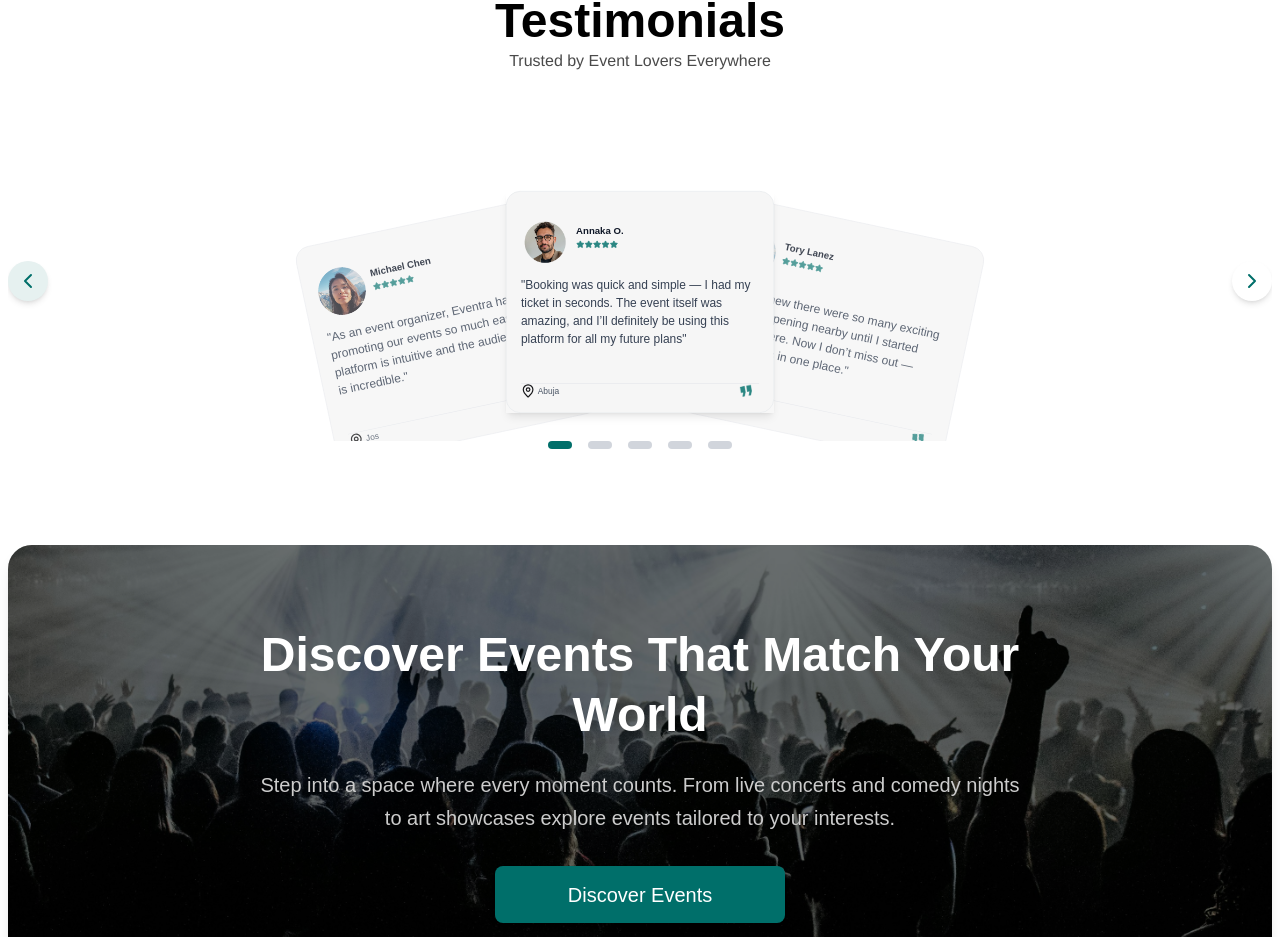
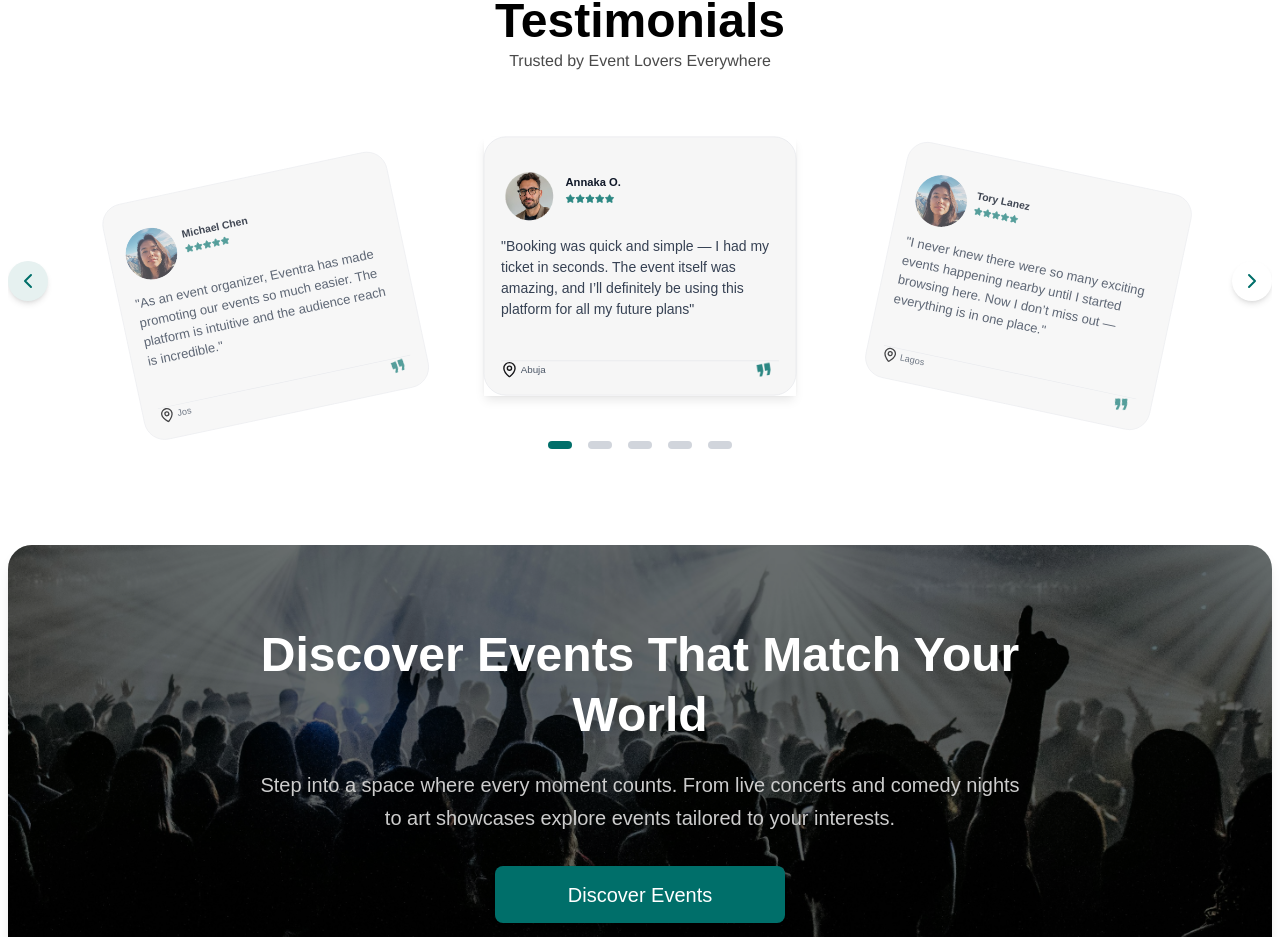
Before and after one commit to Tobak95/Event-Frontend, a React (Vite) app: page / in a window 1280 px wide. Shown: the part 2438-3375 px from the top of the page. Built offline with nearby package versions, Linux system fonts and the light colour scheme; no server answers.

Commit message:
Fix:testimonial

```diff
--- a/src/component/Testimonial.jsx
+++ b/src/component/Testimonial.jsx
@@ -139,14 +139,14 @@ const Testimonial = () => {
                   key={testimonial.id}
                   className={`absolute transition-all duration-500 ${
                     position === "left"
-                      ? "md:-rotate-12 left-0 md:left-1/4 transform md:-translate-x-25 -translate-x-8 opacity-80 scale-60 -translate-y-4"
+                      ? "md:-rotate-12 left-0 md:right-20 transform md:-translate-x-25 -translate-x-8 opacity-80 scale-65 -translate-y-25"
                       : position === "right"
-                      ? "md:rotate-12 right-0 md:right-1/4 transform md:translate-x-25 translate-x-8 opacity-80 scale-60 -translate-y-4"
-                      : "left-1/2 transform -translate-x-1/2 z-10 scale-60 md:-translate-y-11 shadow-lg"
+                      ? "md:rotate-12 right-0 md:right-30 transform md:translate-x-25 translate-x-8 opacity-80 scale-65 -translate-y-4 md:-translate-y-15"
+                      : "left-1/2 transform -translate-x-1/2 z-10 scale-70 md:-translate-y-20 shadow-lg"
                   }`}
                 >
                   <div
-                    className="border border-gray-200 rounded-3xl w-[447px] p-6 h-full flex flex-col bg-[#F6F6F6]"
+                    className="border border-gray-200 rounded-4xl w-[447px] p-6 h-full flex flex-col bg-[#F6F6F6]"
                     style={{ minHeight: "370px" }}
                   >
                     <div className="flex items-center mb-4">
```
